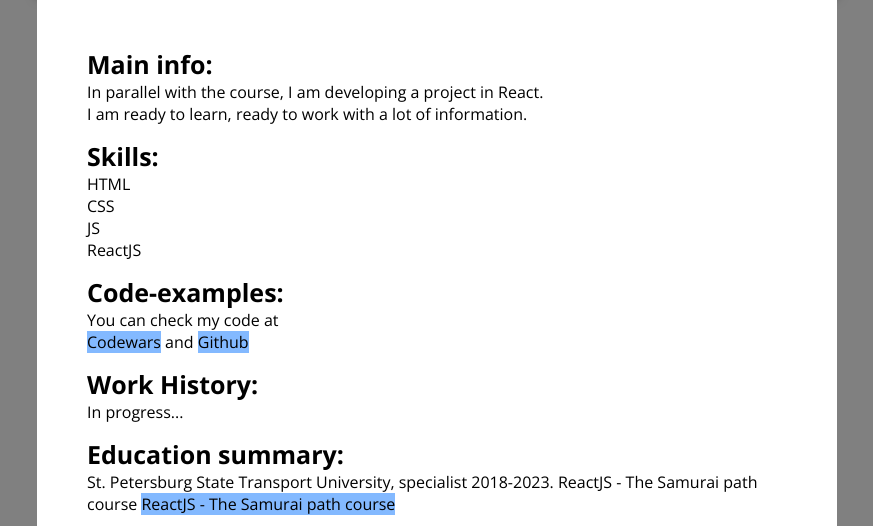
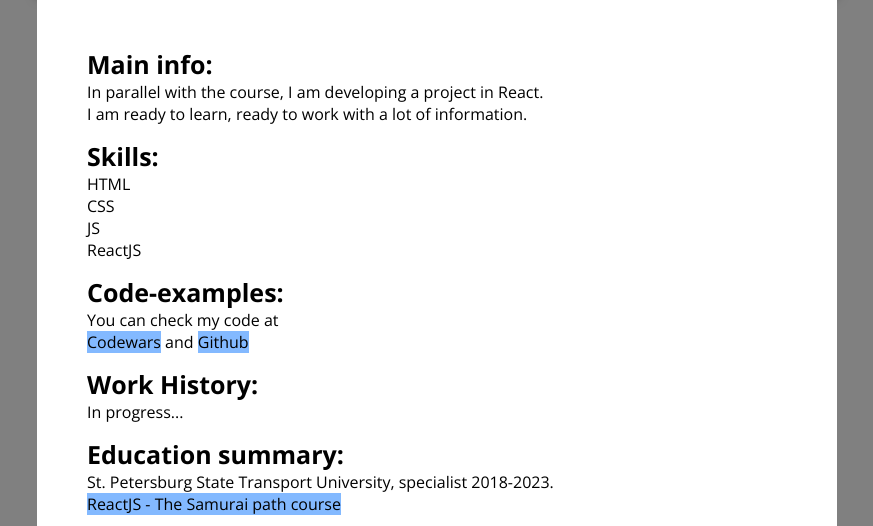
Before and after one commit to g1gzer/rsschool-cv, a plain HTML site: page index.html in a window 1280 px wide. Shown: the part 223-749 px from the top of the page, without its empty margins (203-1076 px from the left). Drawn offline with nearby package versions, Linux system fonts and the light colour scheme.

Commit message:
fix: change caption of React course

```diff
--- a/index.html
+++ b/index.html
@@ -66,7 +66,7 @@
             <article class="education">
                 <h3>Education summary:</h3>
                 <p>
-                    St. Petersburg State Transport University, specialist 2018-2023. ReactJS - The Samurai path course
+                    St. Petersburg State Transport University, specialist 2018-2023.<br>
                     <a href="https://www.youtube.com/watch?v=gb7gMluAeao&list=PLcvhF2Wqh7DNVy1OCUpG3i5lyxyBWhGZ8&index=1">
                         <mark>ReactJS - The Samurai path course</mark>
                     </a>
```
